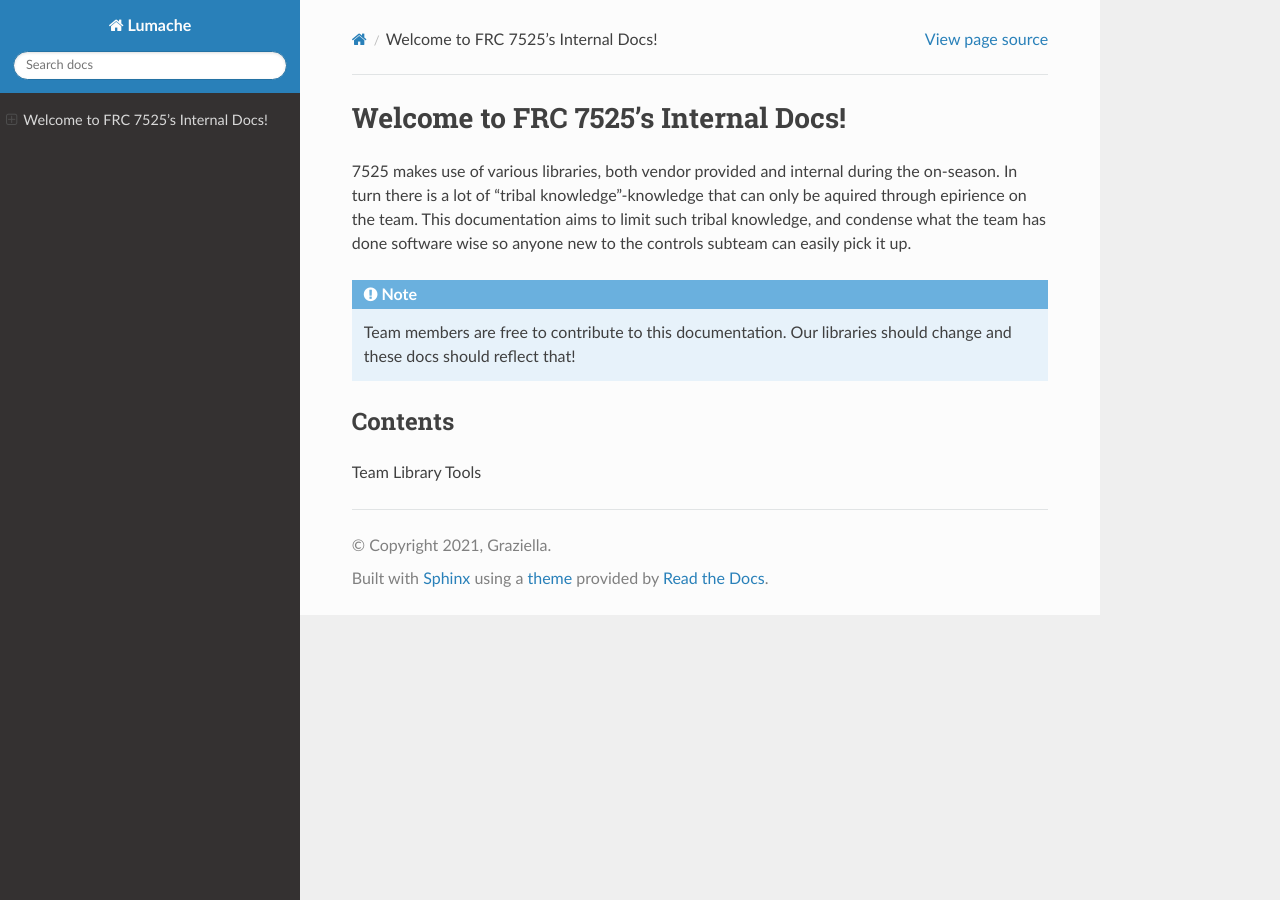
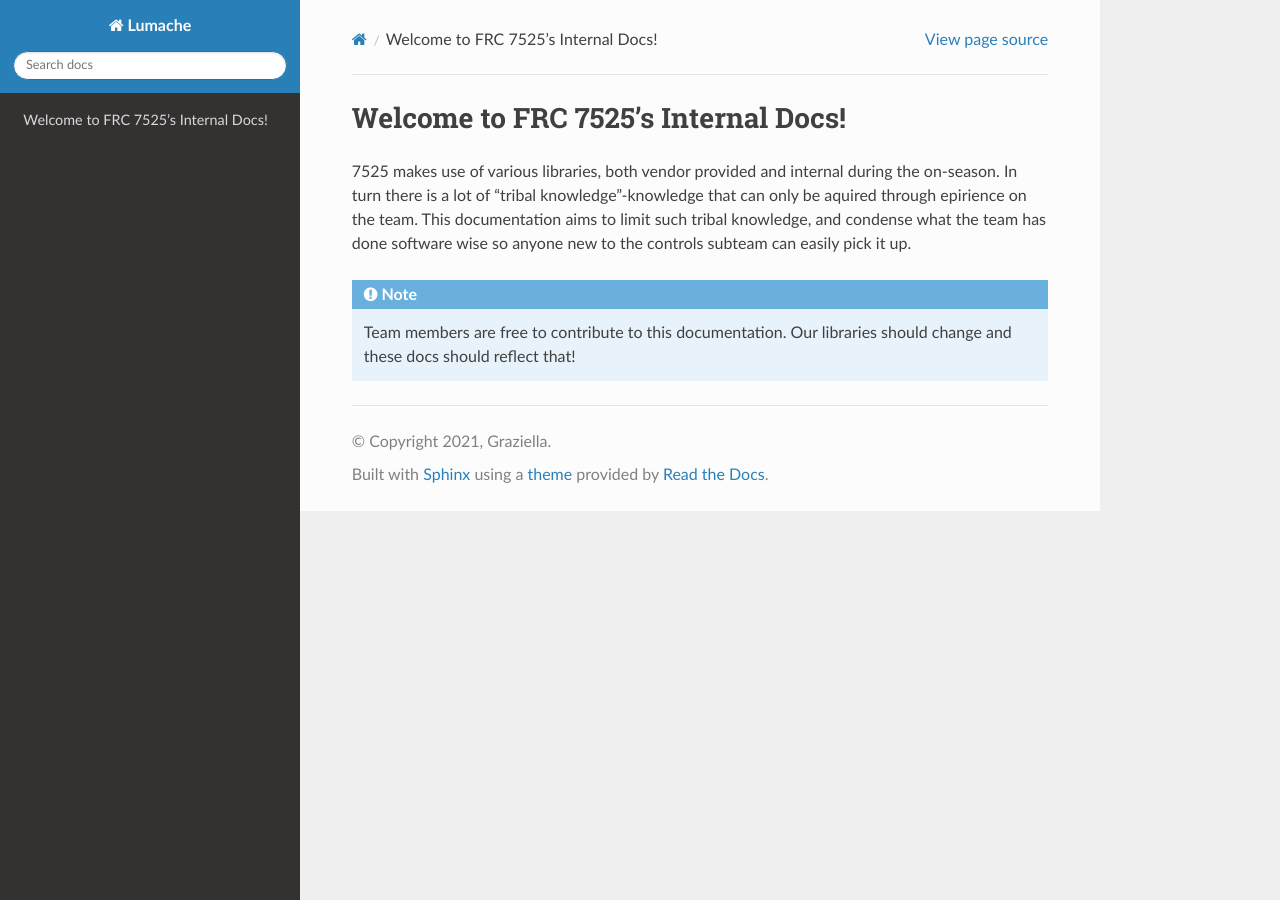
Before and after one commit to GreenTomato5/Pioneers-Controls-Docs, a Sphinx documentation site: the page built from docs/source/index.rst, in a window 1280 px wide. Built offline with Sphinx 7.4.7 and the Read the Docs theme 3.1.0, drawn with Linux system fonts in a browser that asks for light colours.

Commit message:
Update index.rst

```diff
--- a/docs/source/index.rst
+++ b/docs/source/index.rst
@@ -10,11 +10,3 @@ new to the controls subteam can easily pick it up.
 .. note::
 
    Team members are free to contribute to this documentation. Our libraries should change and these docs should reflect that!
-
-Contents
---------
-
-.. toctree::
-
-Team Library
-Tools
```
